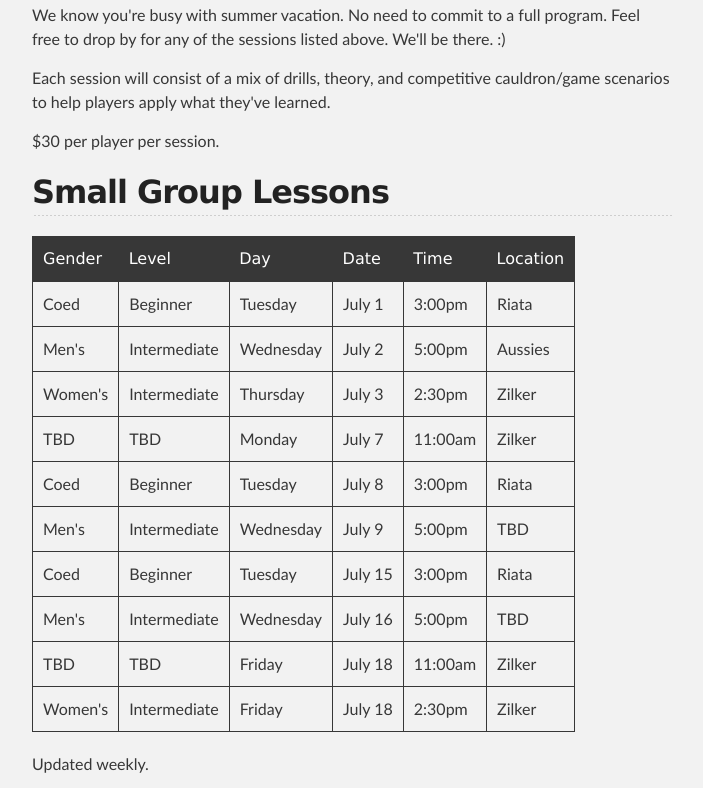
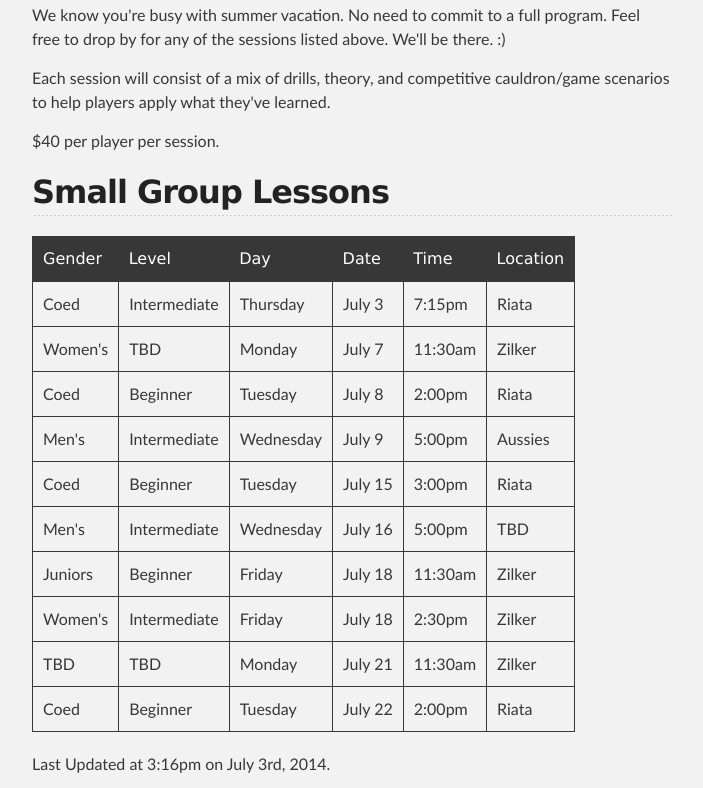
Before and after one commit to olds22/sandvolleyballtraining, a plain HTML site: page index.html in a window 1280 px wide. Shown: the part 655-1443 px from the top of the page, without its empty margins (288-991 px from the left). Drawn offline with Linux system fonts and the light colour scheme.

Commit message:
updating schedule & pricing.

```diff
--- a/index.html
+++ b/index.html
@@ -73,7 +73,7 @@
         <h4>Details</h4>
         <p>We know you're busy with summer vacation. No need to commit to a full program. Feel free to drop by for any of the sessions listed above. We'll be there. :)</p>
         <p>Each session will consist of a mix of drills, theory, and competitive cauldron/game scenarios to help players apply what they've learned.</p>
-        <p>$30 per player per session.</p>
+        <p>$40 per player per session.</p>
         <!--
         <h1>
           <a name="welcome-to-sandvolleyballtrainingcom" class="anchor" href="#welcome-to-sandvolleyballtrainingcom"><span class="octicon octicon-link"></span></a>Welcome to SandVolleyballTraining.com</h1>
@@ -97,34 +97,18 @@
           <tbody>
             <tr>
               <td>Coed</td>
-              <td>Beginner</td>
-              <td>Tuesday</td>
-              <td>July 1</td>
-              <td>3:00pm</td>
+              <td>Intermediate</td>
+              <td>Thursday</td>
+              <td>July 3</td>
+              <td>7:15pm</td>
               <td>Riata</td>
             </tr>
             <tr>
-              <td>Men's</td>
-              <td>Intermediate</td>
-              <td>Wednesday</td>
-              <td>July 2</td>
-              <td>5:00pm</td>
-              <td>Aussies</td>
-            </tr>
-            <tr>
               <td>Women's</td>
-              <td>Intermediate</td>
-              <td>Thursday</td>
-              <td>July 3</td>
-              <td>2:30pm</td>
-              <td>Zilker</td>
-            </tr>
-            <tr>
-              <td>TBD</td>
               <td>TBD</td>
               <td>Monday</td>
               <td>July 7</td>
-              <td>11:00am</td>
+              <td>11:30am</td>
               <td>Zilker</td>
             </tr>
             <tr>
@@ -132,7 +116,7 @@
               <td>Beginner</td>
               <td>Tuesday</td>
               <td>July 8</td>
-              <td>3:00pm</td>
+              <td>2:00pm</td>
               <td>Riata</td>
             </tr>
             <tr>
@@ -141,7 +125,7 @@
               <td>Wednesday</td>
               <td>July 9</td>
               <td>5:00pm</td>
-              <td>TBD</td>
+              <td>Aussies</td>
             </tr>
             <tr>
               <td>Coed</td>
@@ -160,11 +144,11 @@
               <td>TBD</td>
             </tr>
             <tr>
-              <td>TBD</td>
-              <td>TBD</td>
+              <td>Juniors</td>
+              <td>Beginner</td>
               <td>Friday</td>
               <td>July 18</td>
-              <td>11:00am</td>
+              <td>11:30am</td>
               <td>Zilker</td>
             </tr>
             <tr>
@@ -175,9 +159,25 @@
               <td>2:30pm</td>
               <td>Zilker</td>
             </tr>
+            <tr>
+              <td>TBD</td>
+              <td>TBD</td>
+              <td>Monday</td>
+              <td>July 21</td>
+              <td>11:30am</td>
+              <td>Zilker</td>
+            </tr>
+            <tr>
+              <td>Coed</td>
+              <td>Beginner</td>
+              <td>Tuesday</td>
+              <td>July 22</td>
+              <td>2:00pm</td>
+              <td>Riata</td>
+            </tr>
           </tbody>
         </table>
-        <p>Updated weekly.</p>
+        <p>Last Updated at 3:16pm on July 3rd, 2014.</p>
 
         <h4>Details</h4>
         <p>Groups are capped at 6 to ensure everyone gets enough reps.</p>
```
